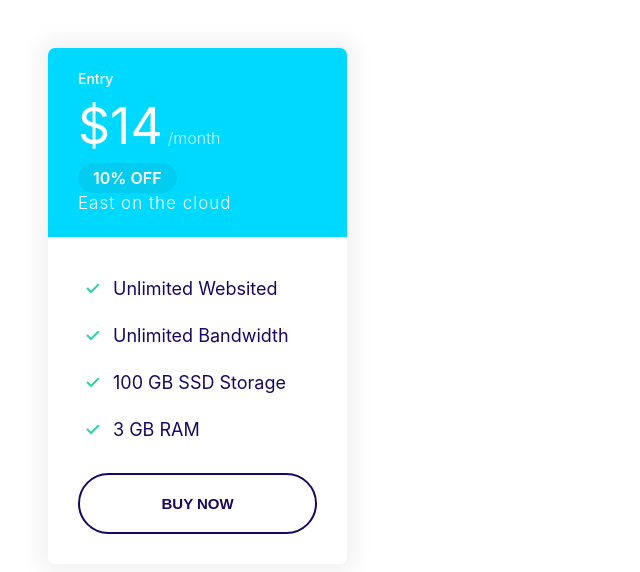
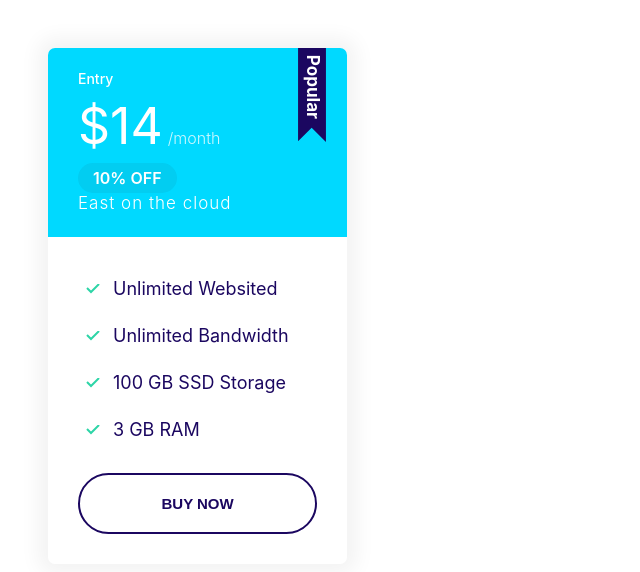
Before and after one commit to JelvehTamjidi/Moshifyy, a plain HTML site: page plan.html in a window 1280 px wide. Shown: the whole page, without its empty margins (0-640 px from the left). Drawn offline with Linux system fonts and the light colour scheme.

Commit message:
Define Popular badge.

```diff
--- a/CSS/style.css
+++ b/CSS/style.css
@@ -319,6 +319,18 @@ a{
 .plan .list__item{
     margin-bottom: 2rem;
 }
+
+/*popular badge*/
+.card__header {
+    position:relative
+}
+.popular{
+    display: inline-block;
+    width:40px;
+    position:absolute;
+    top:-6px;
+    right:5%;
+}
 @media screen and (min-width:1024px){
     .plan__name{
         font-size: 1.4rem;
--- a/plan.html
+++ b/plan.html
@@ -11,6 +11,7 @@
       <div class="plan">
         <div class="card card--secondary">
           <header class="card__header">
+            <img src="images/popular.svg" alt="" class="popular" />
             <h3 class="plan__name">Entry</h3>
             <span class="plan__price">$14</span>
             <span class="plan__billing-cycle">/month</span>
```
Also changed, not shown: images/popular.svg (added).
